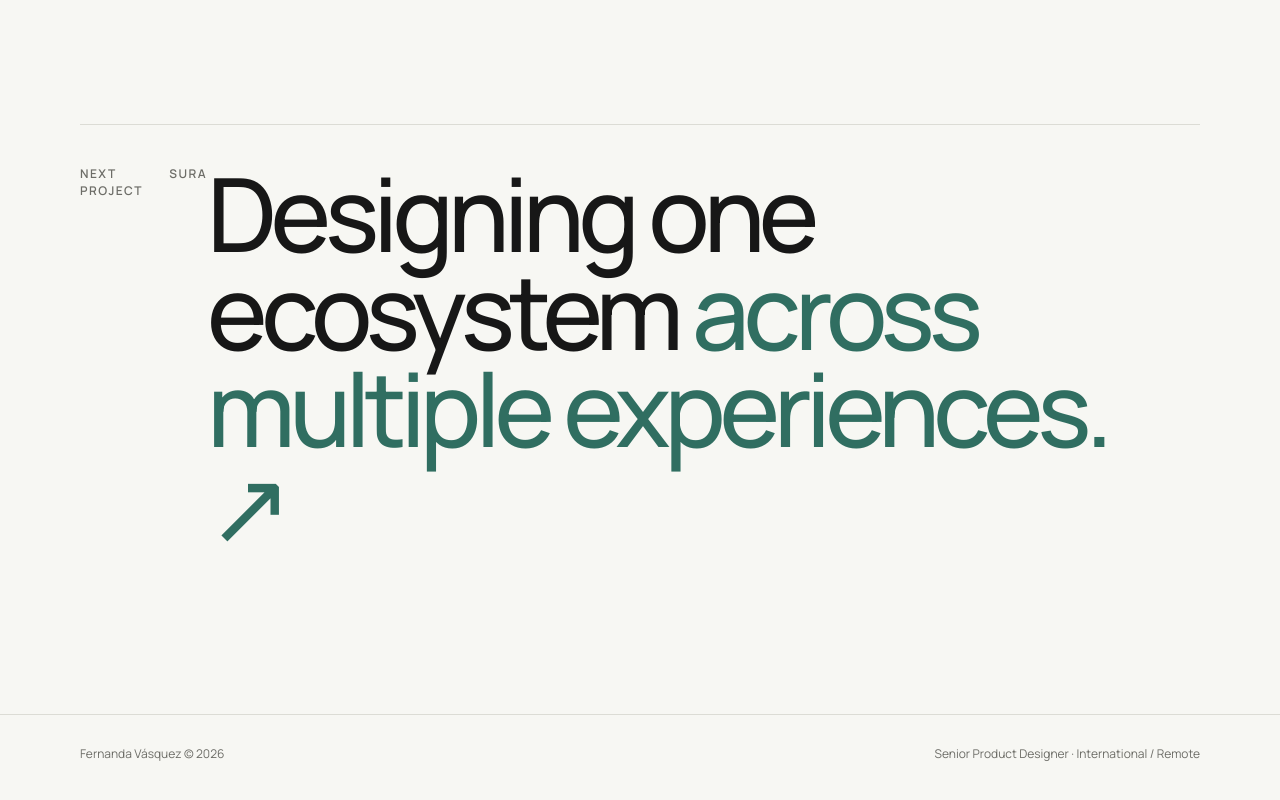
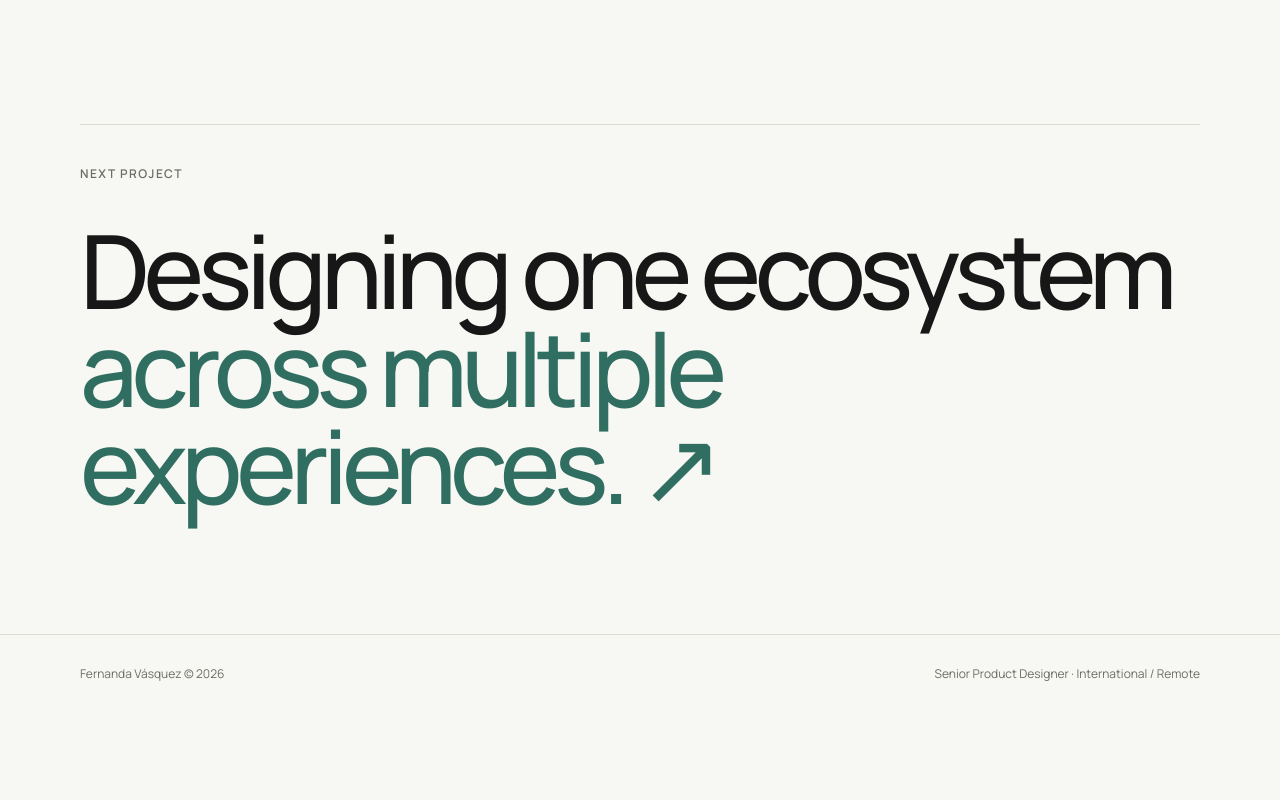
Before and after one commit to FerVasquez2025/fernanda-portfolio, a plain HTML site: page design-system.html in a window 1280 px wide. Shown: the part 11037-11837 px from the top of the page. After the commit the page ends 11759 px from the top, so only its background shows below. Drawn offline with Linux system fonts and the light colour scheme.

Commit message:
Fix Design System next project layout

```diff
--- a/design-system.html
+++ b/design-system.html
@@ -2204,15 +2204,10 @@
 
   <div class="container next-inner reveal">
 
-    <div class="next-meta">
-<div class="next-meta">
+ <div class="next-meta">
 
   <span class="eyebrow">
     Next project
-  </span>
-
-  <span class="eyebrow">
-    SURA
   </span>
 
 </div>
```
